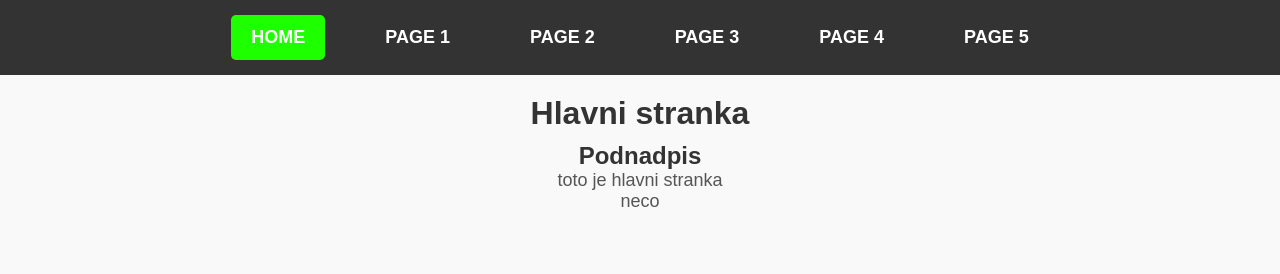
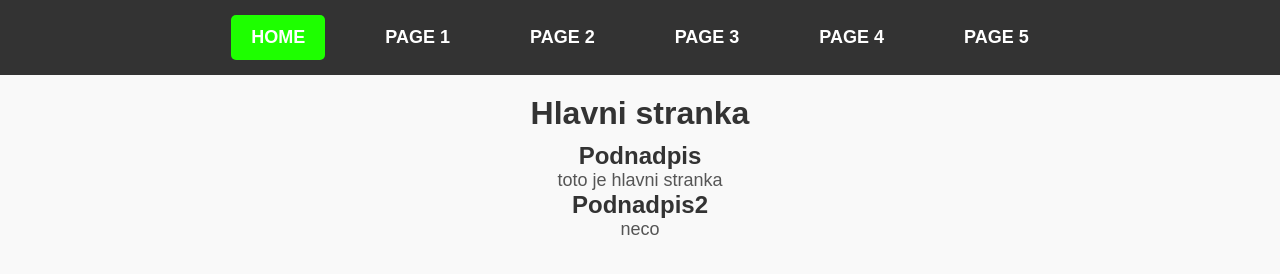
Before and after one commit to BaranekJan/nav-baranek, a plain HTML site: page navbar/index.html in a window 1280 px wide. Drawn offline with Linux system fonts and the light colour scheme.

Commit message:
new_commit

```diff
--- a/navbar/index.html
+++ b/navbar/index.html
@@ -23,6 +23,7 @@
         <h1>Hlavni stranka</h1>
         <h2>Podnadpis</h2>
         <p>toto je hlavni stranka</p>
+        <h2>Podnadpis2</h2>
         <p>neco</p>
     </main>
 </body>
```
